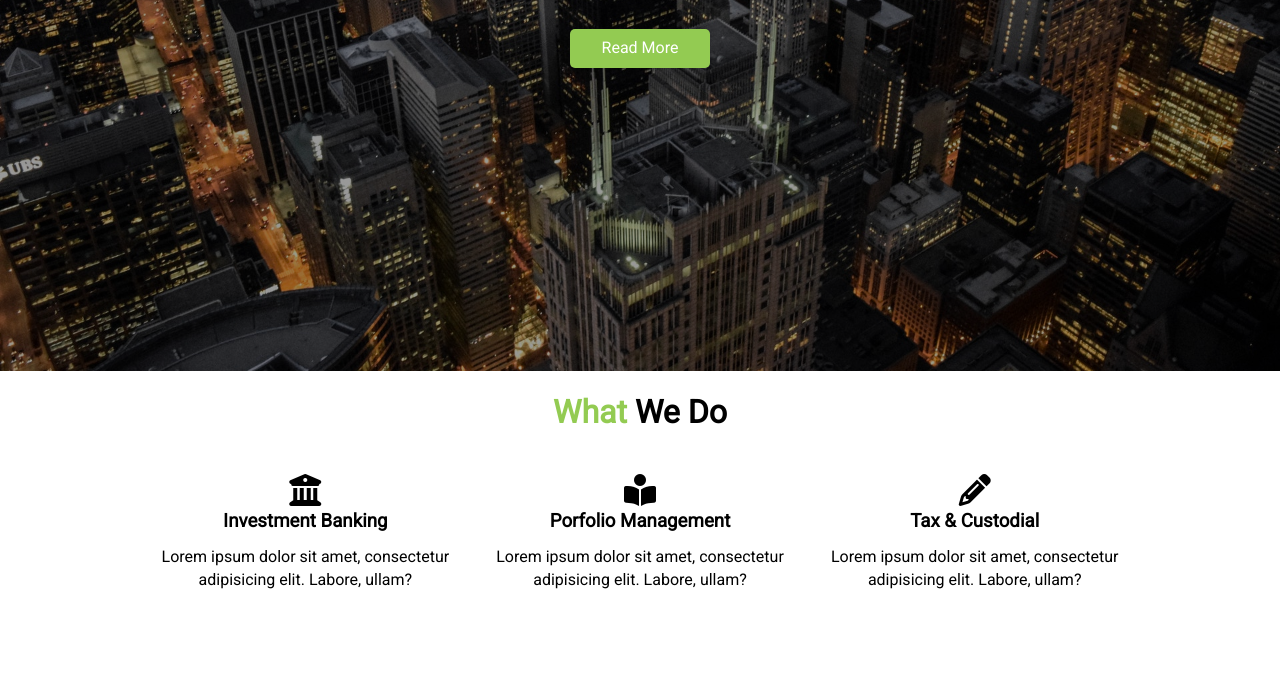
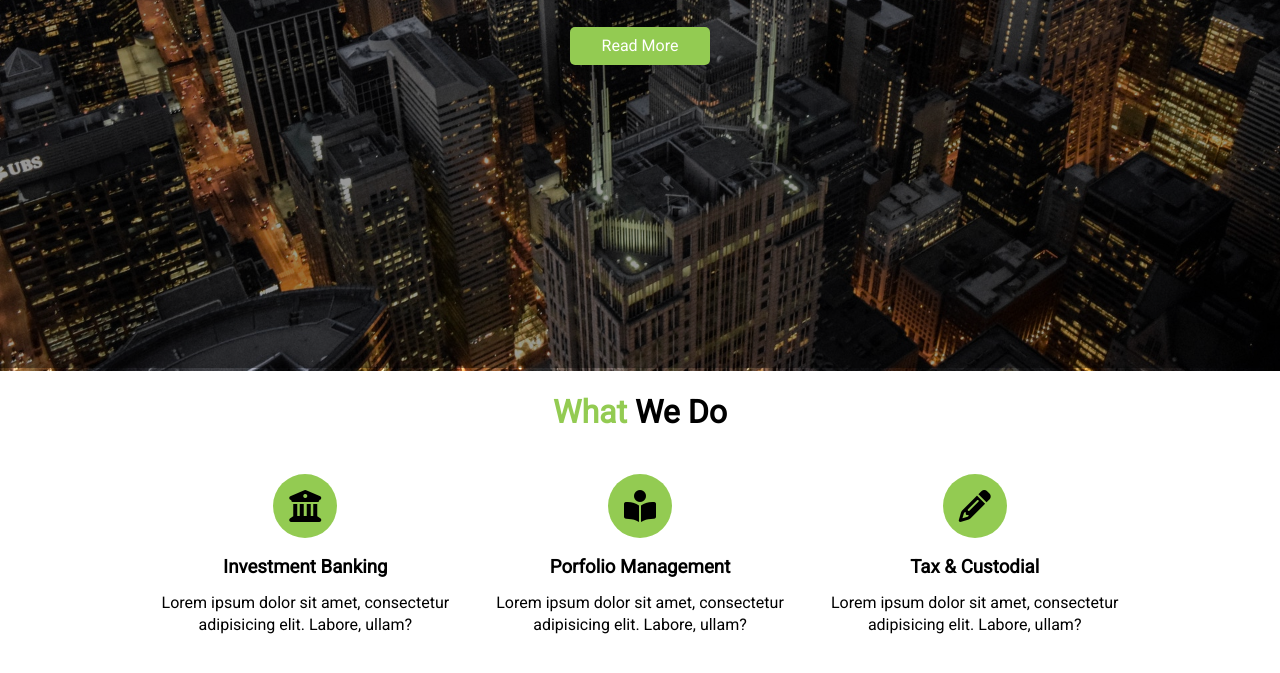
Before and after one commit to Ahernandezl0889/accounting_website, a plain HTML site: page index.html in a window 1280 px wide. Shown: the part 495-1168 px from the top of the page. Drawn offline with Linux system fonts and the light colour scheme.

Commit message:
what section done

```diff
--- a/css/style.css
+++ b/css/style.css
@@ -144,21 +144,33 @@ p {
     padding:0 2rem;
     /* Overlay */
     /* it will cover everything */
-    /* position: absolute;  */
+    position: absolute;
+    /* start right in the edge */
     top:63px;
     left:0;
+    right:0;
+    bottom: 0;
     background-color:rgba(0,0,0,0.4);
 }
 
 /* Sectio: What  we do */
 .items{
     display:flex;
-    padding: 1rem;;
+    padding: 1rem;
 }
 
-.item{
+#what .items .item{
     flex:1;
     text-align:center;
     padding: 1rem;
 
 }
+
+/* targe just the icon */
+#what .items .item i{
+    background:#93cb52;
+    padding:1rem;
+    border-radius:50%;
+    margin-bottom: 1rem;
+
+}
```
Also changed, not shown: index.html (+4 -1 lines).
